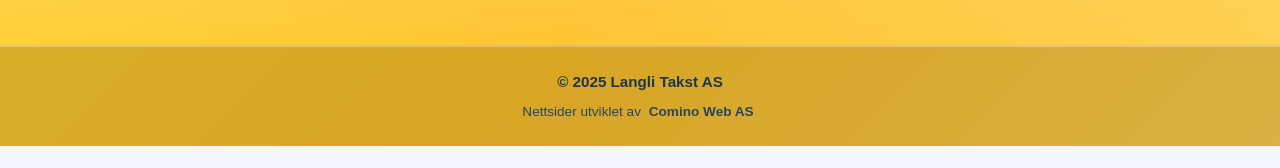
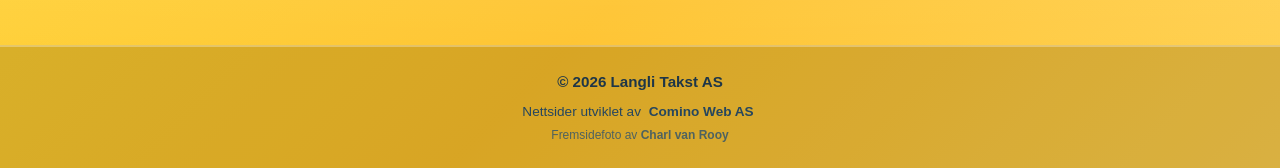
Before and after one commit to barlunden/langliTakst, an Astro site: page / in a window 1280 px wide. Shown: the part 3087-3255 px from the top of the page. Before the commit the page ends 3233 px from the top, so only its background shows below. Built offline with nearby package versions, Linux system fonts and the light colour scheme; Astro itself is replaced by a stand-in of ours.

Commit message:
Photo credit

```diff
--- a/src/components/Footer.astro
+++ b/src/components/Footer.astro
@@ -4,9 +4,13 @@ import { getImage } from "astro:assets";
 import phone from "../icons/phone.svg";
 import mail from "../icons/mail.svg";
 import logo from "../logos/bmtf100.png";
+
 const optimizedLogo = await getImage({ src: logo });
 const optimizedPhone = await getImage({ src: phone });
 const optimizedMail = await getImage({ src: mail });
+
+// Dynamisk årstall
+const currentYear = new Date().getFullYear();
 ---
 
 <footer class="footer-wrapper">
@@ -43,15 +47,39 @@ const optimizedMail = await getImage({ src: mail });
 
   <div class="footer-bottom">
     <p class="copyright-text">
-      © 2025 Langli Takst AS
+      © {currentYear} Langli Takst AS
     </p>
-    <p class="credits-text">
-      Nettsider utviklet av <a href="https://cominoweb.no" class="credits-link">Comino Web AS</a>
-    </p>
+    <div class="credits-container">
+      <p class="credits-text">
+        Nettsider utviklet av <a href="https://cominoweb.no" class="credits-link">Comino Web AS</a>
+      </p>
+      <p class="photo-credit">
+        Fremsidefoto av <a href="https://unsplash.com/@redcharlie" class="photographer-name">Charl van Rooy</a>
+      </p>
+    </div>
   </div>
 </footer>
 
 <style>
+  /* Beholder eksisterende stiler og legger til/oppdaterer disse: */
+
+  .credits-container {
+    display: flex;
+    flex-direction: column;
+    gap: 0.25rem;
+  }
+
+  .photo-credit {
+    margin: 0;
+    color: hsl(206, 42%, 30%);
+    font-size: 0.75rem;
+    font-weight: 500;
+    opacity: 0.8;
+  }
+
+  .photographer-name {
+    font-weight: 600;
+  }
   .footer-wrapper {
     width: 100%;
     background: linear-gradient(135deg,
```
